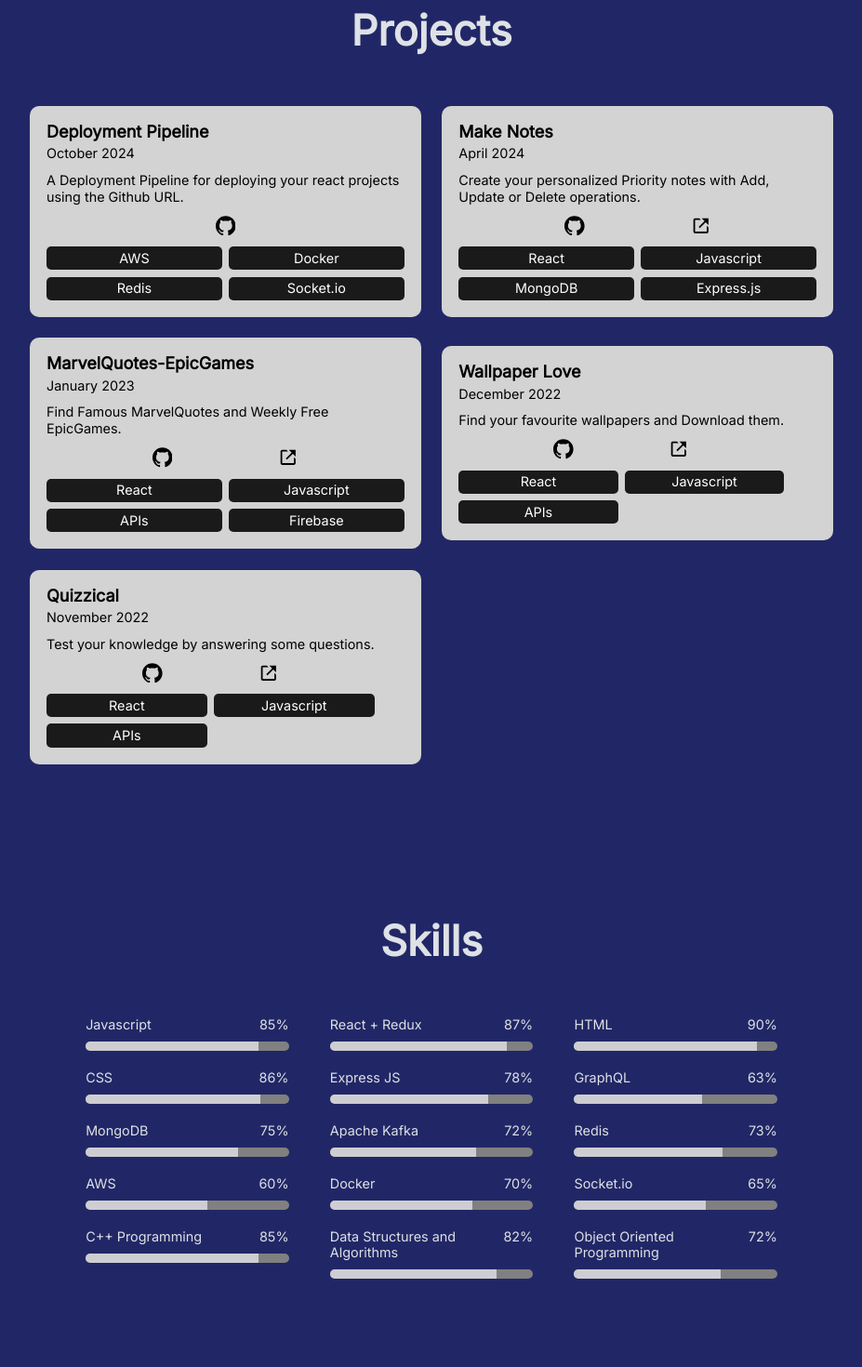
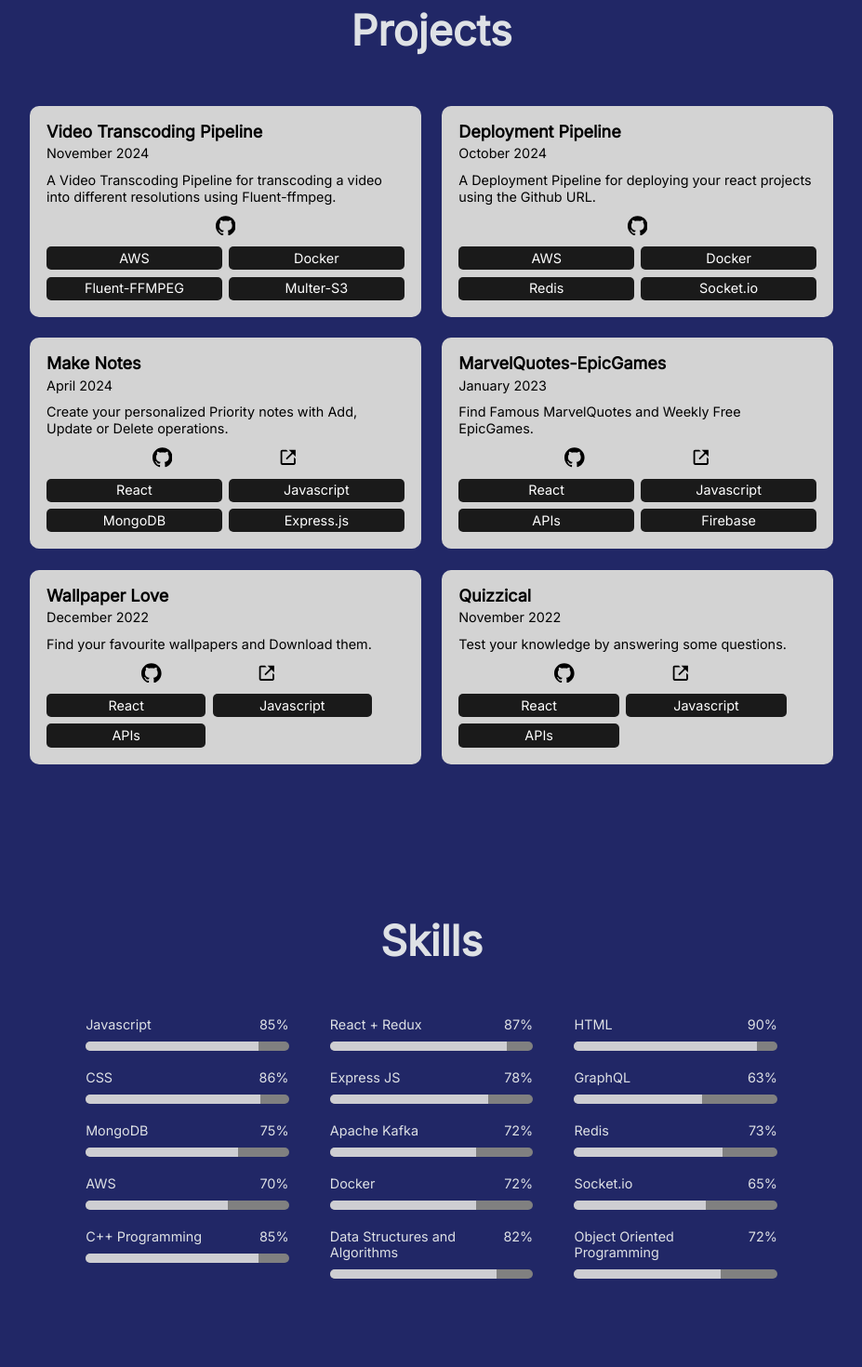
Before and after one commit to Naman200111/Portfolio-React, a React (Create React App) app: page / in a window 1280 px wide. Shown: the part 2460-3930 px from the top of the page at 93% size, without its empty margins (176-1103 px from the left). Built offline with nearby package versions, Linux system fonts and the light colour scheme; a web font is replaced by a local one.

Commit message:
added-video-transcoding-pipeline-project

```diff
--- a/src/components/sections/projects/projects.js
+++ b/src/components/sections/projects/projects.js
@@ -30,6 +30,13 @@ export default function Projects() {
         <h4>Projects</h4>
       </div>
       <div className="projects--div" ref={myRef}>
+        <ProjectComponent
+          projectName="Video Transcoding Pipeline"
+          projectDuration="November 2024"
+          projectDescription="A Video Transcoding Pipeline for transcoding a video into different resolutions using Fluent-ffmpeg."
+          projectGithubLink="https://github.com/Naman200111/video-transcoding-pipeline"
+          projectTechs={["AWS", "Docker", "Fluent-FFMPEG", "Multer-S3"]}
+        />
         <ProjectComponent
           projectName="Deployment Pipeline"
           projectDuration="October 2024"
--- a/src/components/sections/skills/skills.js
+++ b/src/components/sections/skills/skills.js
@@ -39,8 +39,8 @@ export default function Skills() {
         <SkillComponent skill="MongoDB" percentage="75%" />
         <SkillComponent skill="Apache Kafka" percentage="72%" />
         <SkillComponent skill="Redis" percentage="73%" />
-        <SkillComponent skill="AWS" percentage="60%" />
-        <SkillComponent skill="Docker" percentage="70%" />
+        <SkillComponent skill="AWS" percentage="70%" />
+        <SkillComponent skill="Docker" percentage="72%" />
         <SkillComponent skill="Socket.io" percentage="65%" />
         <SkillComponent skill="C++ Programming" percentage="85%" />
         <SkillComponent
```
